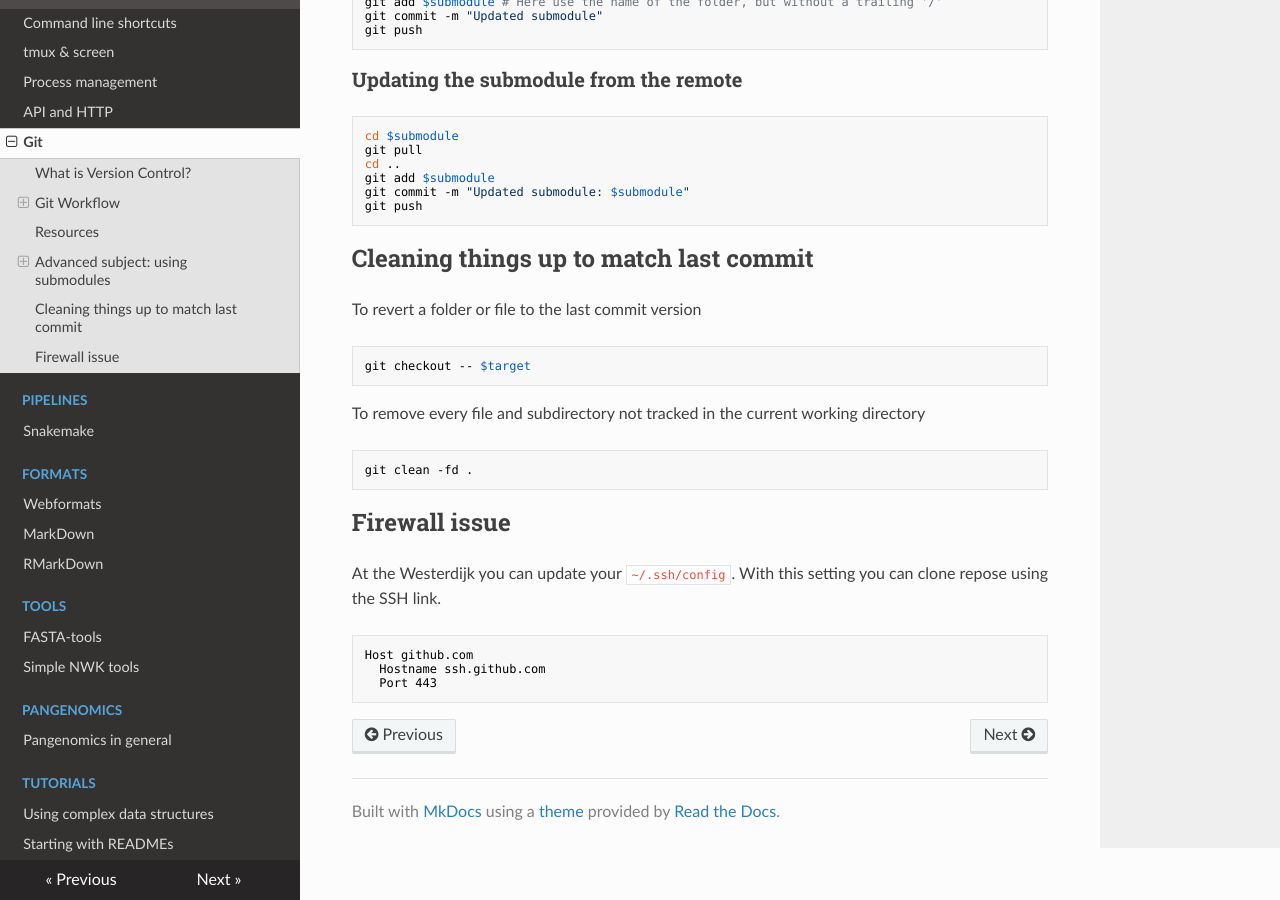
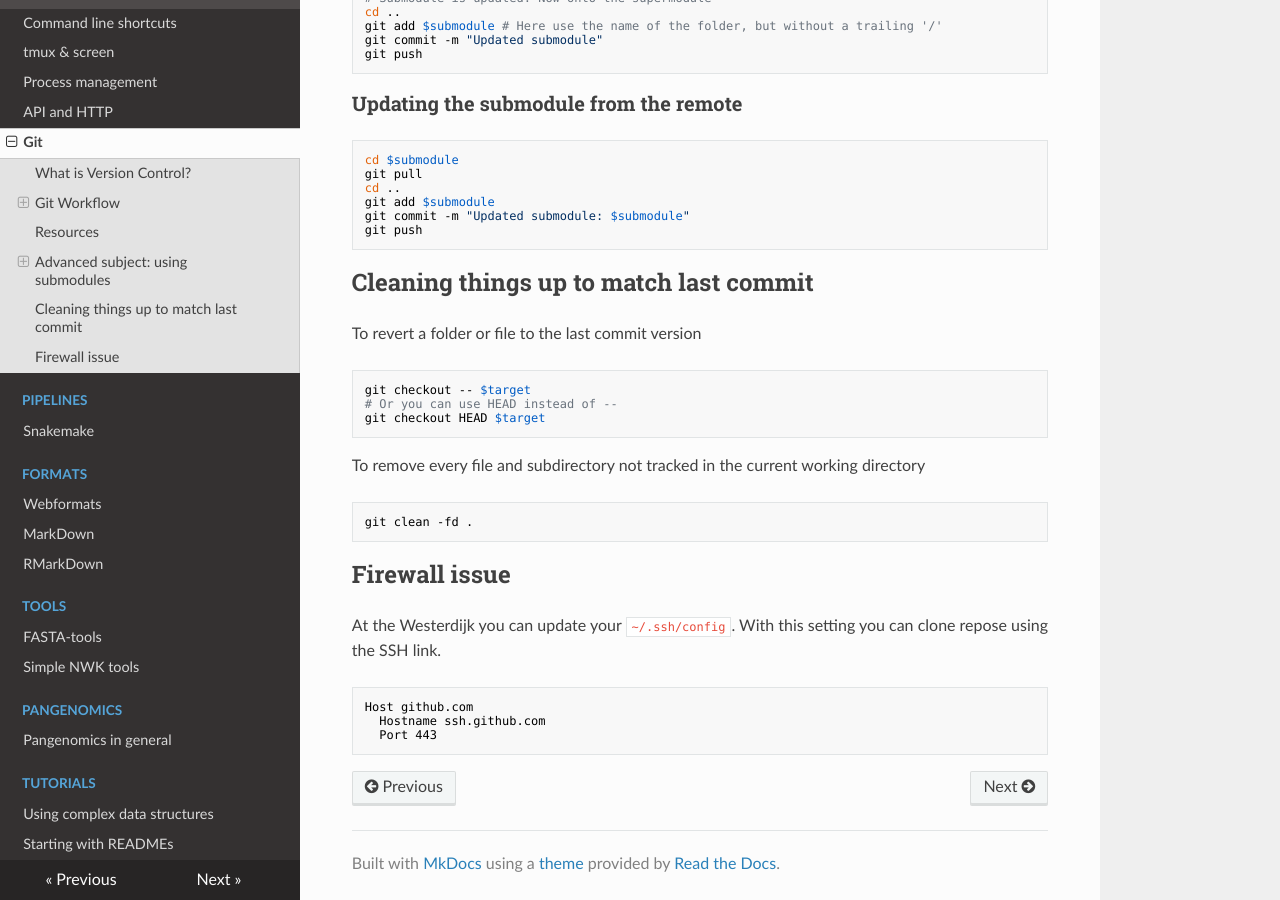
Before and after one commit to WesterdijkInstitute/wi-knaw-docs, an MkDocs documentation site: the page built from docs/linux/git.md, in a window 1280 px wide and 900 px high, scrolled down 3159 px. Built offline with MkDocs 1.6.1, drawn with Linux system fonts in a browser that asks for light colours; nearby versions of some CDN libraries.

Commit message:
Added cheatsheet for git

````diff
--- a/docs/linux/git.md
+++ b/docs/linux/git.md
@@ -94,6 +94,7 @@ git clone https://github.com/git/git-reference
 
 ## Resources
 
+- [Git Cheat Sheet](https://education.github.com/git-cheat-sheet-education.pdf)
 - [Learn the Basics of Git in Under 10 Minutes](https://www.freecodecamp.org/news/learn-the-basics-of-git-in-under-10-minutes-da548267cc91/):
   most of the content on this page is copied from this resource
 - [GitHub][GitHub]:
@@ -157,6 +158,8 @@ To revert a folder or file to the last commit version
 
 ```bash
 git checkout -- $target
+# Or you can use HEAD instead of --
+git checkout HEAD $target
 ```
 
 To remove every file and subdirectory not tracked in the current working directory
````
